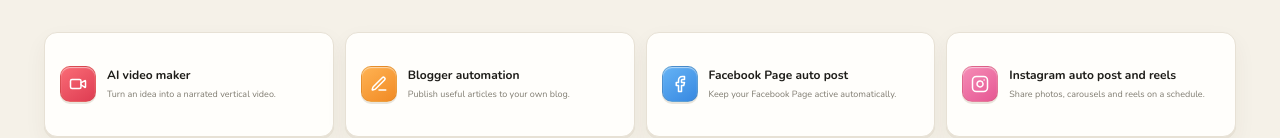
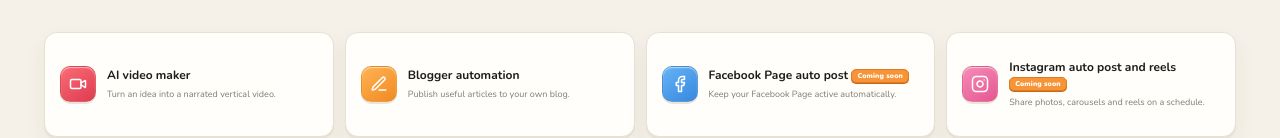
Before and after one commit to Sahaniyogesh555/LionPost, a React (Vite) app: page / in a window 1280 px wide. Shown: the part 679-817 px from the top of the page. Built offline with nearby package versions, Linux system fonts and the light colour scheme; no server answers.

Commit message:
Mark unavailable social platforms as coming soon
Co-authored-by: arena-agent <297053741+arena-agent@users.noreply.github.com>

```diff
--- a/src/components/AccountCards.tsx
+++ b/src/components/AccountCards.tsx
@@ -18,10 +18,11 @@ export default function AccountCards({ accounts, onAdd }: { accounts: SocialAcco
   const navigate = useNavigate()
   return <div className="account-platform-grid">{platformDetails.map(({ platform, title, description }) => {
     const added = accounts.filter((account) => account.platform === platform).length
+    const comingSoon = platform !== 'Telegram'
     return <article className={`account-platform-card platform-card-${platform.toLowerCase()}`} key={platform}>
       <span className={`account-status ${added ? 'connected' : ''}`}>{added ? `● ${added} of 3 added` : 'Not added'}</span>
       <PlatformIcon platform={platform} size="lg" />
-      <div className="account-platform-copy"><h3>{title}</h3><p>{description}</p></div>
+      <div className="account-platform-copy"><h3>{title} {comingSoon && <span className="new-badge">Coming soon</span>}</h3><p>{description}</p></div>
       <Button size="sm" onClick={() => onAdd ? onAdd(platform) : navigate('/app/accounts')}>{added ? 'Open' : 'Add'} {added ? <ArrowRight size={14} /> : <Plus size={14} />}</Button>
     </article>
   })}</div>
--- a/src/components/Sidebar.tsx
+++ b/src/components/Sidebar.tsx
@@ -14,11 +14,11 @@ const navItems = [
   { label: 'Accounts', path: '/app/accounts', icon: Link2, color: 'dark' },
   { label: 'Video automation', path: '/app/video-automation', icon: Video, color: 'red' },
   { label: 'Shorts Maker', path: '/app/shorts-maker', icon: Scissors, color: 'orange', badge: 'NEW' },
-  { label: 'Pin Affiliate', path: '/app/pin-affiliate', icon: Pin, color: 'red', badge: 'NEW' },
+  { label: 'Pin Affiliate', path: '/app/pin-affiliate', icon: Pin, color: 'red', badge: 'Coming soon' },
   { label: 'Pin Maker', path: '/app/pin-maker', icon: Pin, color: 'red', badge: 'NEW' },
   { label: 'Video Translator', path: '/app/video-translator', icon: Languages, color: 'blue', badge: 'NEW' },
   { label: 'Blogger', path: '/app/blogger', icon: Bold, color: 'orange', badge: 'NEW' },
-  { label: 'Bee TikTok', path: '/app/bee-tiktok', icon: Music2, color: 'black', badge: 'NEW' },
+  { label: 'Bee TikTok', path: '/app/bee-tiktok', icon: Music2, color: 'black', badge: 'Coming soon' },
 ]
 
 export default function Sidebar({ open, onClose }: { open: boolean; onClose: () => void }) {
--- a/src/data/tools.ts
+++ b/src/data/tools.ts
@@ -10,15 +10,15 @@ export interface ToolDefinition {
 export const tools: ToolDefinition[] = [
   { name: 'AI video maker', description: 'Turn an idea into a narrated vertical video.', path: '/app/video-automation', icon: 'video', color: 'red' },
   { name: 'Blogger automation', description: 'Publish useful articles to your own blog.', path: '/app/blogger', icon: 'blogger', color: 'orange' },
-  { name: 'Facebook Page auto post', description: 'Keep your Facebook Page active automatically.', path: '/app/auto-post', icon: 'facebook', color: 'blue' },
-  { name: 'Instagram auto post and reels', description: 'Share photos, carousels and reels on a schedule.', path: '/app/auto-post', icon: 'instagram', color: 'pink' },
+  { name: 'Facebook Page auto post', description: 'Keep your Facebook Page active automatically.', path: '/app/auto-post', icon: 'facebook', color: 'blue', badge: 'Coming soon' },
+  { name: 'Instagram auto post and reels', description: 'Share photos, carousels and reels on a schedule.', path: '/app/auto-post', icon: 'instagram', color: 'pink', badge: 'Coming soon' },
   { name: 'Shorts Maker', description: 'Turn one long video into up to five short clips.', path: '/app/shorts-maker', icon: 'shorts', color: 'orange', badge: 'NEW' },
   { name: 'Video Translator', description: 'Translate your video with a natural AI voice.', path: '/app/video-translator', icon: 'translate', color: 'blue', badge: 'NEW' },
-  { name: 'Pinterest auto post', description: 'Fresh, useful pins while you focus on creating.', path: '/app/pin-affiliate', icon: 'pinterest', color: 'red' },
-  { name: 'X (Twitter) auto post', description: 'Write once and publish to X without the busywork.', path: '/app/auto-post', icon: 'x', color: 'black' },
+  { name: 'Pinterest auto post', description: 'Fresh, useful pins while you focus on creating.', path: '/app/pin-affiliate', icon: 'pinterest', color: 'red', badge: 'Coming soon' },
+  { name: 'X (Twitter) auto post', description: 'Write once and publish to X without the busywork.', path: '/app/auto-post', icon: 'x', color: 'black', badge: 'Coming soon' },
   { name: 'Carousel maker', description: 'Design a useful carousel for Instagram and Facebook.', path: '/app/pin-maker', icon: 'carousel', color: 'pink' },
   { name: 'Website to social', description: 'Send every new article to your social channels.', path: '/app/website', icon: 'website', color: 'green' },
   { name: 'Telegram channel auto post', description: 'Keep your channel useful, active and consistent.', path: '/app/auto-post', icon: 'telegram', color: 'blue' },
-  { name: 'TikTok auto post', description: 'Turn long videos into clips and post them to TikTok.', path: '/app/bee-tiktok', icon: 'tiktok', color: 'black' },
-  { name: 'YouTube and Dailymotion', description: 'Share your videos to more places automatically.', path: '/app/accounts', icon: 'youtube', color: 'red' },
+  { name: 'TikTok auto post', description: 'Turn long videos into clips and post them to TikTok.', path: '/app/bee-tiktok', icon: 'tiktok', color: 'black', badge: 'Coming soon' },
+  { name: 'YouTube and Dailymotion', description: 'Share your videos to more places automatically.', path: '/app/accounts', icon: 'youtube', color: 'red', badge: 'Coming soon' },
 ]
--- a/src/pages/Home.tsx
+++ b/src/pages/Home.tsx
@@ -22,6 +22,8 @@ const homeTools = [
   ['Pin Maker', 'Product photo into a tall pin', '/app/pin-maker', 'carousel', 'red'],
   ['Blogger', 'Full articles on your own blog', '/app/blogger', 'blogger', 'orange'],
 ]
+
+const comingSoonHomeTools = new Set(['Bee TikTok', 'Pin Affiliate'])
 
 export default function Home() {
   const { profile, posts, accounts, notify } = useApp()
@@ -58,7 +60,7 @@ export default function Home() {
       <MiniStat value={failed} label="Failed, last 30 days" icon={<CircleX size={18} />} color="red" />
     </div>
 
-    <div className="home-tools-grid">{homeTools.map(([title, description, path, icon, color], index) => <Link to={path} className="home-tool-card" key={title}><ToolIcon name={icon} color={color} /><div><h3>{title}</h3><p>{description}</p></div>{[1, 4, 5, 6, 7, 8, 9, 10].includes(index) && <span className="new-badge">NEW</span>}</Link>)}</div>
+    <div className="home-tools-grid">{homeTools.map(([title, description, path, icon, color], index) => <Link to={path} className="home-tool-card" key={title}><ToolIcon name={icon} color={color} /><div><h3>{title}</h3><p>{description}</p></div>{[1, 4, 5, 6, 7, 8, 9, 10].includes(index) && <span className="new-badge">{comingSoonHomeTools.has(title) ? 'Coming soon' : 'NEW'}</span>}</Link>)}</div>
 
     <section className="home-section"><div className="section-title-line"><h2>Your social accounts</h2><Link to="/app/accounts">See all</Link></div><AccountCards accounts={accounts} /></section>
 
--- a/src/styles.css
+++ b/src/styles.css
@@ -242,7 +242,7 @@ button:focus-visible, a:focus-visible { outline: 3px solid rgba(255, 194, 20, .5
 :root[data-theme='dark'] .nav-item.active { background: #453e20; border-color: #746326; }
 .nav-icon { width: 28px; height: 28px; border-radius: 8px; display: inline-flex; align-items: center; justify-content: center; flex: 0 0 auto; box-shadow: inset 0 1px 1px rgba(255,255,255,.4); }
 .nav-label { overflow: hidden; text-overflow: ellipsis; white-space: nowrap; }
-.new-badge { display: inline-flex; align-items: center; justify-content: center; padding: 2px 5px; background: #f79437; border: 1px solid #de7b21; color: white; border-radius: 5px; font-size: 7px; line-height: 1.15; font-weight: 900; letter-spacing: .15px; box-shadow: 0 1px 0 #c96715; vertical-align: middle; }
+.new-badge { display: inline-flex; align-items: center; justify-content: center; padding: 2px 5px; background: #f79437; border: 1px solid #de7b21; color: white; border-radius: 5px; font-size: 7px; line-height: 1.15; font-weight: 900; letter-spacing: .15px; white-space: nowrap; box-shadow: 0 1px 0 #c96715; vertical-align: middle; }
 .nav-item .new-badge { margin-left: auto; }
 .app-main { min-width: 0; }
 .topbar { min-height: 62px; padding: 9px 12px; background: var(--surface); border: 1px solid var(--border); border-radius: 16px; box-shadow: var(--shadow); display: flex; align-items: center; justify-content: space-between; gap: 12px; margin-bottom: 22px; }
```
